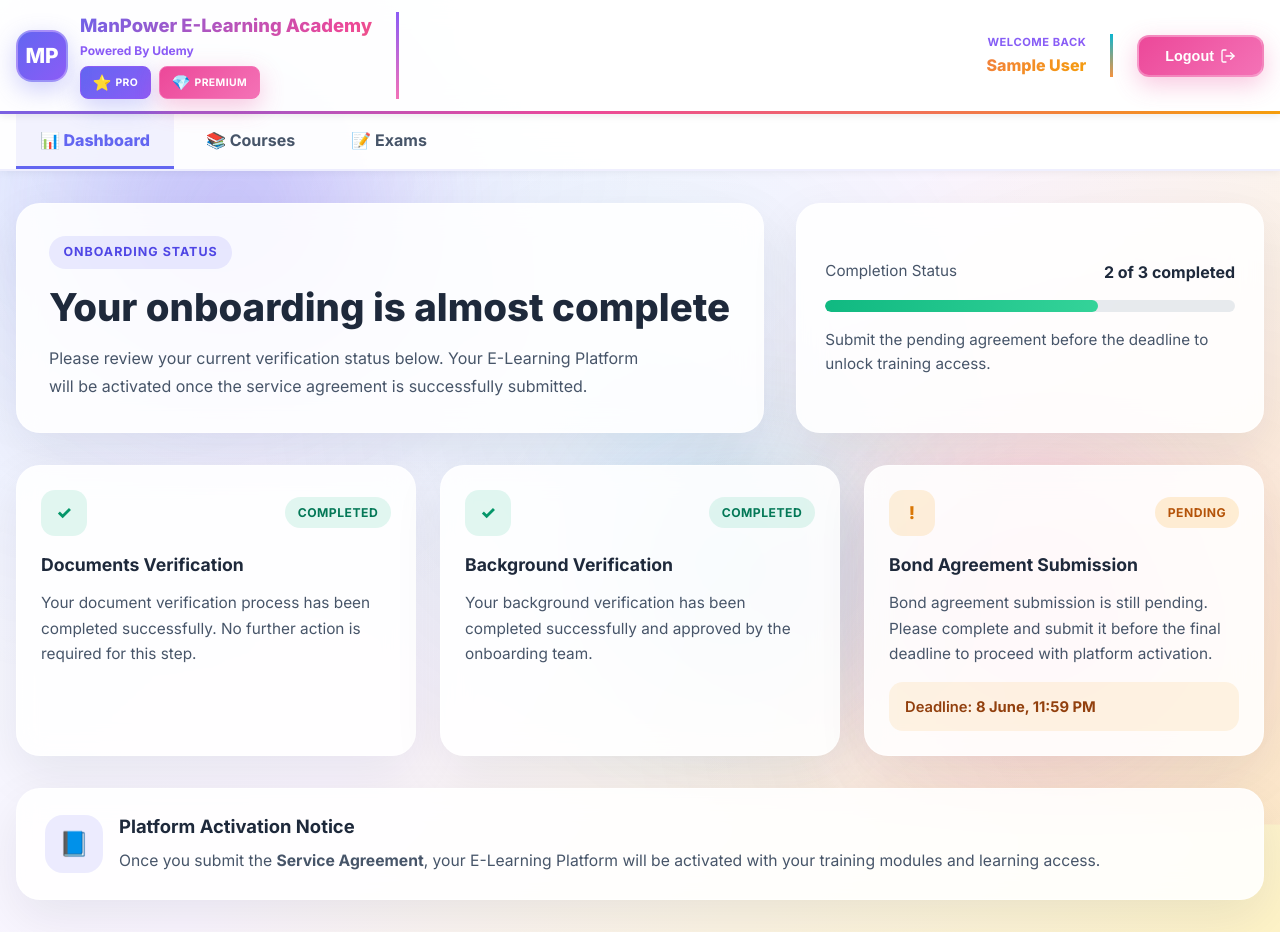
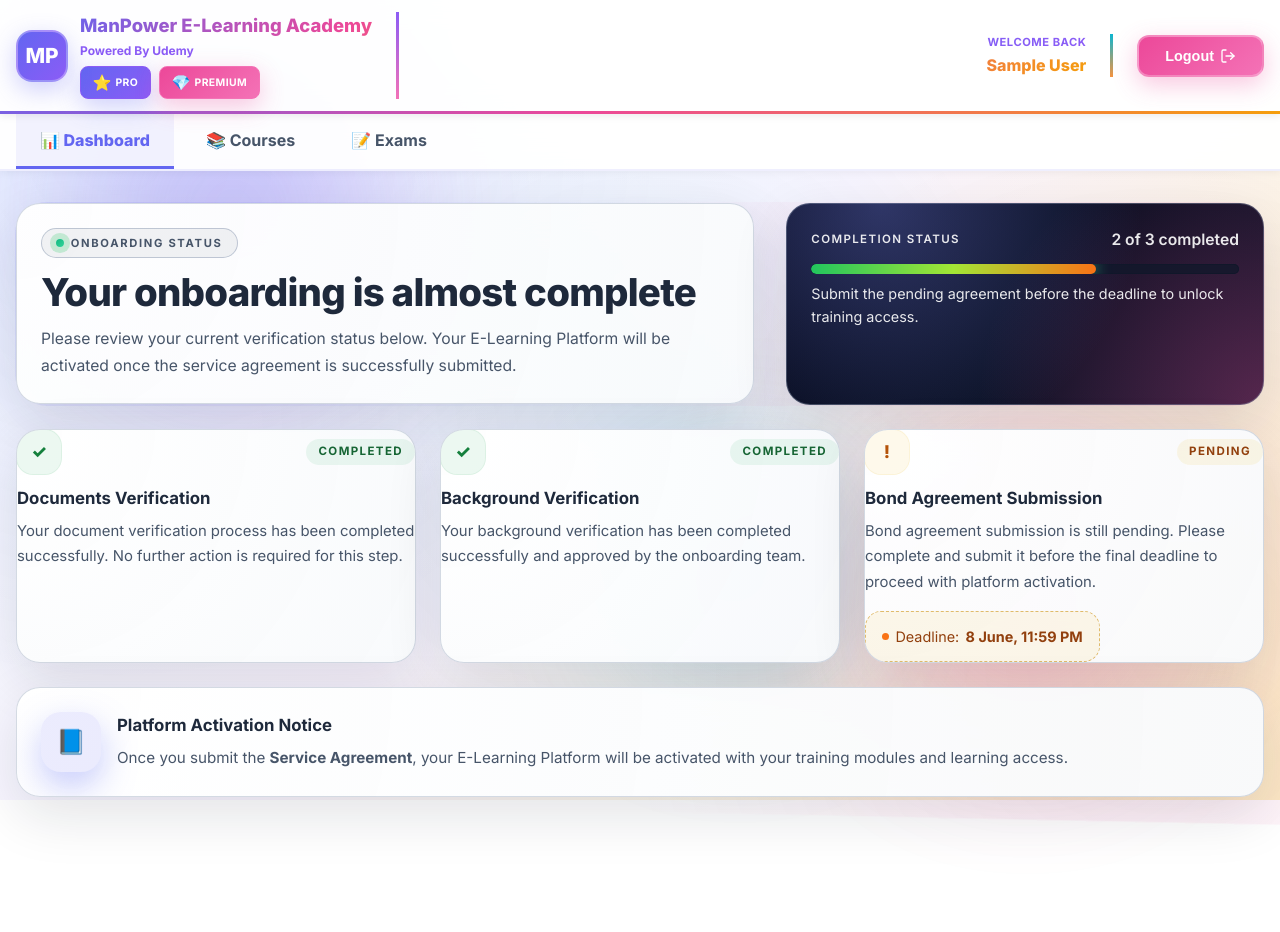
Before and after one commit to srikanth123098/ManPower_Group, a React (Vite) app: page /#/dashboard in a window 1280 px wide. After the commit the page ends 800 px from the top, so only its background shows below. Built offline with nearby package versions, Linux system fonts and the light colour scheme; no server answers; sample sign-in values are in the browser's storage.

Commit message:
Update index.css

```diff
--- a/src/index.css
+++ b/src/index.css
@@ -1766,138 +1766,272 @@ body::before {
 
 
 
-
-
-
 /* ================================
-   DASHBOARD ACTIVATION SECTION
+   ENTERPRISE ONBOARDING DASHBOARD
+   (Activation + Verification)
 ================================ */
 
+/* Shared motion */
+@keyframes fadeUpSmooth {
+  0% {
+    opacity: 0;
+    transform: translate3d(0, 20px, 0) scale(0.98);
+    filter: blur(6px);
+  }
+  60% {
+    opacity: 1;
+    transform: translate3d(0, 0, 0) scale(1.005);
+    filter: blur(0);
+  }
+  100% {
+    opacity: 1;
+    transform: translate3d(0, 0, 0) scale(1);
+  }
+}
+
+@keyframes fadeInRightSmooth {
+  0% {
+    opacity: 0;
+    transform: translate3d(24px, 0, 0);
+    filter: blur(4px);
+  }
+  100% {
+    opacity: 1;
+    transform: translate3d(0, 0, 0);
+    filter: blur(0);
+  }
+}
+
+/* Layout */
 .activation-hero {
   display: grid;
-  grid-template-columns: 1.6fr 1fr;
-  gap: 2rem;
+  grid-template-columns: minmax(0, 1.7fr) minmax(0, 1.1fr);
+  gap: var(--sp-8);
   align-items: stretch;
-  margin-top: 2rem;
-  margin-bottom: 2rem;
-}
+  margin-top: var(--sp-8);
+  margin-bottom: var(--sp-6);
+  position: relative;
+}
+
+.activation-hero::before {
+  content: "";
+  position: absolute;
+  inset: -1px;
+  border-radius: 32px;
+  background: radial-gradient(circle at 0% 0%, rgba(99, 102, 241, 0.18), transparent 55%),
+              radial-gradient(circle at 100% 100%, rgba(236, 72, 153, 0.16), transparent 55%);
+  opacity: 0.8;
+  z-index: -1;
+  pointer-events: none;
+}
+
+/* Glass panels */
 
 .activation-hero-content,
 .activation-progress-card,
 .verification-card,
 .activation-message-card {
-  background: rgba(255, 255, 255, 0.88);
-  backdrop-filter: blur(14px);
-  border: 1px solid rgba(255, 255, 255, 0.45);
+  position: relative;
   border-radius: 24px;
-  box-shadow: 0 18px 50px rgba(15, 23, 42, 0.08);
-}
+  padding: var(--sp-6);
+  background: radial-gradient(circle at 0% 0%, rgba(255, 255, 255, 0.98), rgba(248, 250, 252, 0.96))
+              border-box;
+  border: 1px solid rgba(148, 163, 184, 0.4);
+  box-shadow: 0 18px 55px rgba(15, 23, 42, 0.12);
+  overflow: hidden;
+  backdrop-filter: blur(20px) saturate(1.3);
+  -webkit-backdrop-filter: blur(20px) saturate(1.3);
+}
+
+/* Subtle gradient sheens */
+.activation-hero-content::before,
+.activation-progress-card::before,
+.verification-card::before,
+.activation-message-card::before {
+  content: "";
+  position: absolute;
+  inset: 0;
+  background: linear-gradient(
+    135deg,
+    rgba(255, 255, 255, 0.38),
+    transparent 40%,
+    transparent 60%,
+    rgba(255, 255, 255, 0.18)
+  );
+  mix-blend-mode: soft-light;
+  opacity: 0;
+  pointer-events: none;
+  transition: opacity var(--trans);
+}
+
+.activation-hero-content:hover::before,
+.activation-progress-card:hover::before,
+.verification-card:hover::before,
+.activation-message-card:hover::before {
+  opacity: 1;
+}
+
+/* Hero text */
 
 .activation-hero-content {
-  padding: 2rem;
+  animation: fadeUpSmooth 700ms ease-out 80ms both;
 }
 
 .activation-badge {
   display: inline-flex;
   align-items: center;
-  padding: 0.45rem 0.9rem;
+  gap: 0.4rem;
+  padding: 0.35rem 0.9rem;
   border-radius: 999px;
-  background: rgba(99, 102, 241, 0.12);
-  color: #4f46e5;
-  font-size: 0.78rem;
-  font-weight: 700;
-  letter-spacing: 0.08em;
+  background: rgba(15, 23, 42, 0.05);
+  border: 1px solid rgba(148, 163, 184, 0.55);
+  font-size: 0.7rem;
+  font-weight: 700;
+  letter-spacing: 0.15em;
   text-transform: uppercase;
-  margin-bottom: 1rem;
+  color: var(--text-medium);
+}
+
+.activation-badge::before {
+  content: "";
+  width: 8px;
+  height: 8px;
+  border-radius: 999px;
+  background: var(--grad-success);
+  box-shadow: 0 0 0 6px rgba(34, 197, 94, 0.22);
 }
 
 .activation-title {
-  font-size: clamp(1.8rem, 3vw, 2.8rem);
+  margin-top: var(--sp-3);
+  font-size: clamp(1.9rem, 3vw, 2.6rem);
   line-height: 1.15;
   font-weight: 800;
   color: var(--text-dark);
-  margin-bottom: 1rem;
+  letter-spacing: -0.02em;
 }
 
 .activation-description {
-  font-size: 1rem;
+  margin-top: var(--sp-3);
+  font-size: 0.98rem;
   line-height: 1.7;
   color: var(--text-medium);
-  max-width: 60ch;
-}
+  max-width: 40rem;
+}
+
+/* Progress card */
 
 .activation-progress-card {
-  padding: 1.75rem;
-  display: flex;
-  flex-direction: column;
-  justify-content: center;
+  animation: fadeInRightSmooth 700ms ease-out 160ms both;
+  background-image:
+    radial-gradient(circle at 20% 0%, rgba(129, 140, 248, 0.35), transparent 60%),
+    radial-gradient(circle at 100% 100%, rgba(236, 72, 153, 0.32), transparent 55%),
+    linear-gradient(135deg, #020617, #0f172a);
+  color: var(--text-white);
+  border: 1px solid rgba(148, 163, 184, 0.4);
 }
 
 .activation-progress-top {
   display: flex;
   justify-content: space-between;
   align-items: center;
-  gap: 1rem;
-  margin-bottom: 1rem;
-  font-size: 0.95rem;
-  color: var(--text-medium);
+  gap: var(--sp-2);
+  margin-bottom: var(--sp-3);
+  font-size: 0.9rem;
+  opacity: 0.9;
+}
+
+.activation-progress-top span:first-child {
+  text-transform: uppercase;
+  letter-spacing: 0.12em;
+  font-weight: 600;
+  font-size: 0.72rem;
 }
 
 .activation-progress-top strong {
-  color: var(--text-dark);
-  font-size: 1rem;
+  font-size: 0.98rem;
+  font-weight: 600;
 }
 
 .activation-progress-bar {
   width: 100%;
-  height: 12px;
+  height: 10px;
   border-radius: 999px;
-  background: rgba(148, 163, 184, 0.22);
+  background: rgba(15, 23, 42, 0.75);
   overflow: hidden;
-  margin-bottom: 1rem;
+  margin-bottom: var(--sp-2);
+  box-shadow: inset 0 0 0 1px rgba(15, 23, 42, 0.8);
 }
 
 .activation-progress-fill {
   width: 66.66%;
   height: 100%;
   border-radius: inherit;
-  background: linear-gradient(90deg, #10b981, #34d399);
+  background: linear-gradient(90deg, #22c55e, #a3e635, #f97316);
+  box-shadow: 0 0 16px rgba(52, 211, 153, 0.85);
+  transform-origin: left center;
+  animation: progressGrow 900ms cubic-bezier(0.16, 1, 0.3, 1) 220ms both;
+}
+
+@keyframes progressGrow {
+  0% { transform: scaleX(0.25); }
+  100% { transform: scaleX(1); }
 }
 
 .activation-progress-note {
-  font-size: 0.95rem;
+  font-size: 0.9rem;
   line-height: 1.6;
-  color: var(--text-medium);
-}
+  opacity: 0.9;
+  max-width: 26rem;
+}
+
+/* Verification grid */
 
 .verification-grid {
   display: grid;
   grid-template-columns: repeat(3, minmax(0, 1fr));
-  gap: 1.5rem;
-  margin-bottom: 2rem;
+  gap: var(--sp-6);
+  margin-bottom: var(--sp-6);
 }
 
 .verification-card {
-  padding: 1.5rem;
-  transition: transform 0.25s ease, box-shadow 0.25s ease;
+  padding: var(--sp-5);
+  transition:
+    transform 260ms cubic-bezier(0.16, 1, 0.3, 1),
+    box-shadow 260ms cubic-bezier(0.16, 1, 0.3, 1),
+    border-color 260ms ease-out,
+    background 260ms ease-out;
+}
+
+/* Staggered entrance */
+.verification-card:nth-child(1) {
+  animation: fadeUpSmooth 640ms ease-out 120ms both;
+}
+.verification-card:nth-child(2) {
+  animation: fadeUpSmooth 640ms ease-out 190ms both;
+}
+.verification-card:nth-child(3) {
+  animation: fadeUpSmooth 640ms ease-out 260ms both;
 }
 
 .verification-card:hover {
-  transform: translateY(-4px);
-  box-shadow: 0 22px 60px rgba(15, 23, 42, 0.12);
-}
+  transform: translate3d(0, -6px, 0) scale(1.01);
+  box-shadow: 0 24px 70px rgba(15, 23, 42, 0.16);
+  border-color: rgba(99, 102, 241, 0.5);
+}
+
+/* Card header */
 
 .verification-card-top {
   display: flex;
   justify-content: space-between;
   align-items: center;
-  margin-bottom: 1rem;
+  margin-bottom: var(--sp-3);
 }
 
 .verification-icon {
-  width: 46px;
-  height: 46px;
-  border-radius: 14px;
+  width: 44px;
+  height: 44px;
+  border-radius: 16px;
   display: flex;
   align-items: center;
   justify-content: center;
@@ -1906,129 +2040,150 @@ body::before {
 }
 
 .verification-card-success .verification-icon {
-  background: rgba(16, 185, 129, 0.12);
-  color: #059669;
+  background: rgba(22, 163, 74, 0.08);
+  color: #15803d;
+  box-shadow: 0 0 0 1px rgba(22, 163, 74, 0.15);
 }
 
 .verification-card-pending .verification-icon {
-  background: rgba(245, 158, 11, 0.14);
-  color: #d97706;
+  background: rgba(234, 179, 8, 0.08);
+  color: #b45309;
+  box-shadow: 0 0 0 1px rgba(234, 179, 8, 0.16);
 }
 
 .verification-status {
   display: inline-flex;
   align-items: center;
-  padding: 0.4rem 0.8rem;
+  padding: 0.25rem 0.75rem;
   border-radius: 999px;
-  font-size: 0.76rem;
-  font-weight: 700;
-  letter-spacing: 0.04em;
+  font-size: 0.72rem;
+  font-weight: 700;
+  letter-spacing: 0.12em;
   text-transform: uppercase;
 }
 
 .verification-status-success {
-  background: rgba(16, 185, 129, 0.12);
-  color: #047857;
+  background: rgba(22, 163, 74, 0.08);
+  color: #166534;
 }
 
 .verification-status-pending {
-  background: rgba(245, 158, 11, 0.16);
-  color: #b45309;
+  background: rgba(234, 179, 8, 0.09);
+  color: #92400e;
 }
 
 .verification-card h3 {
-  font-size: 1.1rem;
+  font-size: 1.05rem;
+  font-weight: 700;
   color: var(--text-dark);
-  margin-bottom: 0.75rem;
+  margin-bottom: var(--sp-2);
 }
 
 .verification-card p {
-  font-size: 0.96rem;
-  line-height: 1.65;
+  font-size: 0.93rem;
+  line-height: 1.7;
   color: var(--text-medium);
 }
 
+/* Pending card footer */
+
 .verification-deadline {
-  margin-top: 1rem;
+  margin-top: var(--sp-4);
   padding: 0.85rem 1rem;
-  border-radius: 14px;
-  background: rgba(245, 158, 11, 0.1);
+  border-radius: 16px;
+  background: rgba(234, 179, 8, 0.08);
+  border: 1px dashed rgba(202, 138, 4, 0.55);
+  font-size: 0.9rem;
   color: #92400e;
-  font-size: 0.92rem;
-  font-weight: 600;
-}
+  display: inline-flex;
+  align-items: center;
+  gap: 0.4rem;
+}
+
+.verification-deadline::before {
+  content: "";
+  width: 7px;
+  height: 7px;
+  border-radius: 999px;
+  background: #f97316;
+}
+
+/* Activation message */
 
 .activation-message-section {
-  margin-bottom: 2rem;
+  margin-bottom: var(--sp-8);
 }
 
 .activation-message-card {
-  padding: 1.5rem 1.75rem;
-  display: flex;
-  align-items: center;
-  gap: 1rem;
+  display: flex;
+  align-items: center;
+  gap: var(--sp-4);
+  animation: fadeUpSmooth 680ms ease-out 260ms both;
 }
 
 .activation-message-icon {
-  width: 58px;
-  height: 58px;
-  flex-shrink: 0;
-  border-radius: 18px;
+  width: 60px;
+  height: 60px;
+  border-radius: 20px;
   display: flex;
   align-items: center;
   justify-content: center;
   background: rgba(99, 102, 241, 0.12);
+  color: var(--primary);
   font-size: 1.5rem;
+  box-shadow: 0 14px 35px rgba(129, 140, 248, 0.45);
 }
 
 .activation-message-content h3 {
-  font-size: 1.15rem;
+  font-size: 1.05rem;
+  font-weight: 700;
   color: var(--text-dark);
-  margin-bottom: 0.45rem;
+  margin-bottom: 0.4rem;
 }
 
 .activation-message-content p {
-  font-size: 0.98rem;
+  font-size: 0.95rem;
   line-height: 1.7;
   color: var(--text-medium);
 }
 
-@media (max-width: 992px) {
+/* Responsive */
+
+@media (max-width: 1024px) {
   .activation-hero {
-    grid-template-columns: 1fr;
+    grid-template-columns: minmax(0, 1fr);
+    gap: var(--sp-6);
+    margin-top: var(--sp-6);
+  }
+
+  .activation-hero::before {
+    border-radius: 24px;
+  }
+
+  .activation-progress-card {
+    order: -1;
   }
 
   .verification-grid {
-    grid-template-columns: 1fr;
-  }
-}
-
-@media (max-width: 640px) {
+    grid-template-columns: repeat(2, minmax(0, 1fr));
+  }
+}
+
+@media (max-width: 768px) {
   .activation-hero-content,
   .activation-progress-card,
   .verification-card,
   .activation-message-card {
+    padding: var(--sp-4);
     border-radius: 20px;
   }
 
-  .activation-hero-content,
-  .activation-progress-card,
-  .verification-card,
-  .activation-message-card {
-    padding: 1.25rem;
-  }
-
-  .activation-title {
-    font-size: 1.6rem;
+  .verification-grid {
+    grid-template-columns: minmax(0, 1fr);
   }
 
   .activation-message-card {
     flex-direction: column;
     align-items: flex-start;
   }
-
-  .activation-progress-top {
-    flex-direction: column;
-    align-items: flex-start;
-  }
-}
+}
```
